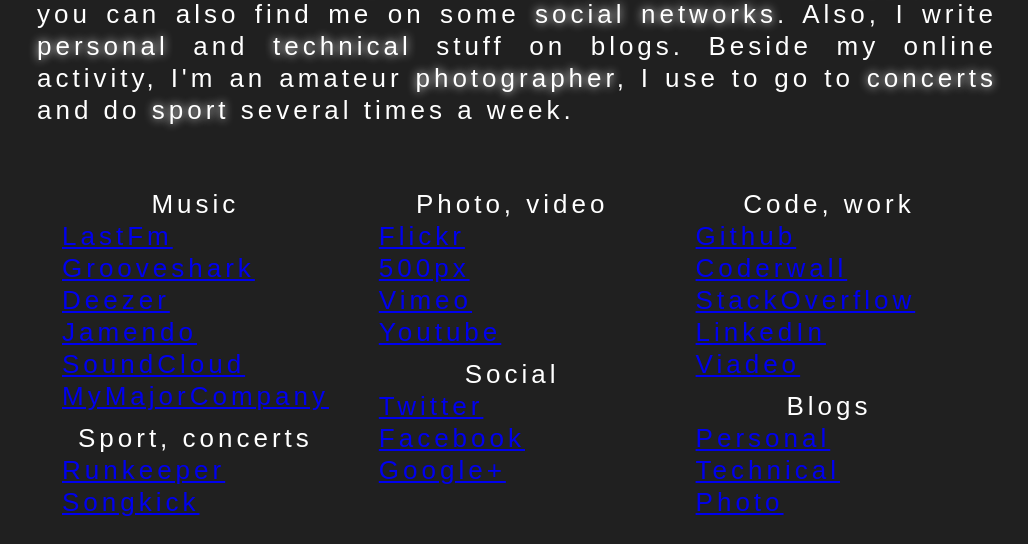
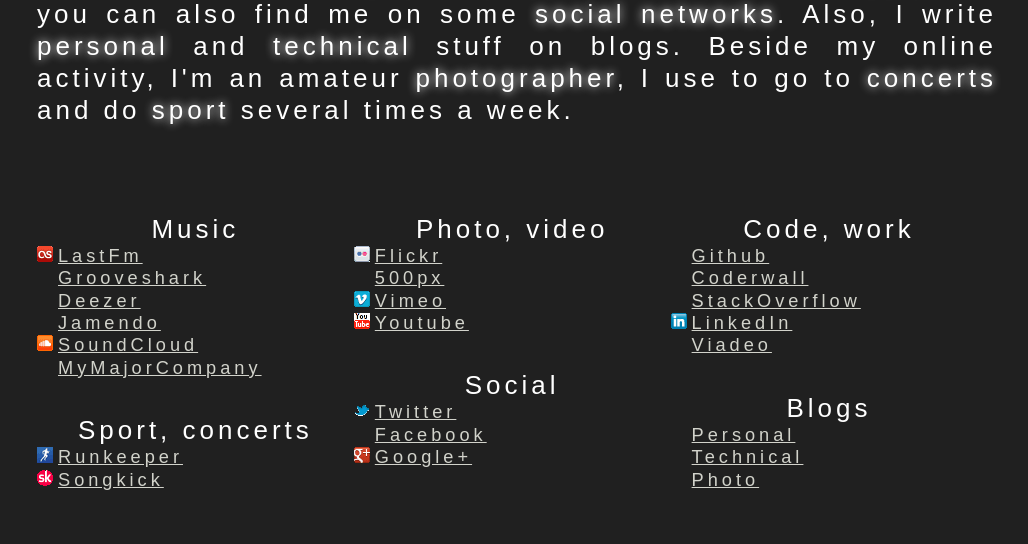
Before and after one commit to Baztoune/bastien-colmard.com, a PHP site: page / in a window 1280 px wide. Shown: the part 299-843 px from the top of the page, without its empty margins (123-1151 px from the left). After the commit the page ends 789 px from the top, so only its background shows below. Run offline with PHP 8.4, Linux system fonts and the light colour scheme; some web fonts are replaced.

Commit message:
Ajout favicon

```diff
--- a/css/global.css
+++ b/css/global.css
@@ -101,9 +101,54 @@
 }
 .knowMore li a{
 	display:block;
-	padding-left:25px;
+	color: #D2D3CB;
+	font-size:0.7em;
 }
 .list-title{
 	text-align:center;
-	margin-top:10px;
+	margin-top:35px;
 }
+.ico{
+	display:inline-block;
+	width:16px;
+	height:16px;
+	background-image: url("../img/favicons.png");
+	background-repeat:no-repeat;
+	margin-right:5px;
+}
+.ico-twitter{
+	background-position:0px -16px;
+}
+.ico-songkick{
+	background-position:0px -32px;
+}
+.ico-googleplus{
+	background-position:0px -48px;
+}
+.ico-runkeeper{
+	background-position:0px -64px;
+}
+.ico-youtube{
+	background-position:0px -80px;
+}
+.ico-vimeo{
+	background-position:0px -96px;
+}
+.ico-gmail{
+	background-position:0px -112px;
+}
+.ico-soundcloud{
+	background-position:0px -128px;
+}
+.ico-skype{
+	background-position:0px -144px;
+}
+.ico-lastfm{
+	background-position:0px -160px;
+}
+.ico-linkedin{
+	background-position:0px -176px;
+}
+.ico-flickr{
+	background-position:0px -192px;
+}
--- a/index.html
+++ b/index.html
@@ -48,38 +48,38 @@
 		<section>
 			<ul class="knowMore unstyled">
 				<li class="list-title">Music</li>
-				<li><a href="#">LastFm</a></li>
-				<li><a href="#">Grooveshark</a></li>
-				<li><a href="#">Deezer</a></li>
-				<li><a href="#">Jamendo</a></li>
-				<li><a href="#">SoundCloud</a></li>
-				<li><a href="#">MyMajorCompany</a></li>
+				<li><a href="#"><span class="ico ico-lastfm"></span>LastFm</a></li>
+				<li><a href="#"><span class="ico ico-grooveshark"></span>Grooveshark</a></li>
+				<li><a href="#"><span class="ico ico-deezer"></span>Deezer</a></li>
+				<li><a href="#"><span class="ico ico-jamendo"></span>Jamendo</a></li>
+				<li><a href="#"><span class="ico ico-soundcloud"></span>SoundCloud</a></li>
+				<li><a href="#"><span class="ico ico-mmc"></span>MyMajorCompany</a></li>
 				<li class="list-title">Sport, concerts</li>
-				<li><a href="#">Runkeeper</a></li>
-				<li><a href="#">Songkick</a></li>
+				<li><a href="#"><span class="ico ico-runkeeper"></span>Runkeeper</a></li>
+				<li><a href="#"><span class="ico ico-songkick"></span>Songkick</a></li>
 			</ul>
 			<ul class="knowMore unstyled">
 				<li class="list-title">Photo, video</li>
-				<li><a href="#">Flickr</a></li>
-				<li><a href="#">500px</a></li>
-				<li><a href="#">Vimeo</a></li>
-				<li><a href="#">Youtube</a></li>
+				<li><a href="#"><span class="ico ico-flickr"></span>Flickr</a></li>
+				<li><a href="#"><span class="ico ico-500px"></span>500px</a></li>
+				<li><a href="#"><span class="ico ico-vimeo"></span>Vimeo</a></li>
+				<li><a href="#"><span class="ico ico-youtube"></span>Youtube</a></li>
 				<li class="list-title">Social</li>
-				<li><a href="#">Twitter</a></li>
-				<li><a href="#">Facebook</a></li>
-				<li><a href="#">Google+</a></li>
+				<li><a href="#"><span class="ico ico-twitter"></span>Twitter</a></li>
+				<li><a href="#"><span class="ico ico-facebook"></span>Facebook</a></li>
+				<li><a href="#"><span class="ico ico-googleplus"></span>Google+</a></li>
 			</ul>
 			<ul class="knowMore unstyled">
 				<li class="list-title">Code, work</li>
-				<li><a href="#">Github</a></li>
-				<li><a href="http://coderwall.com/Baztoune">Coderwall</a></li>
-				<li><a href="#">StackOverflow</a></li>
-				<li><a href="#">LinkedIn</a></li>
-				<li><a href="#">Viadeo</a></li>
+				<li><a href="#"><span class="ico ico-github"></span>Github</a></li>
+				<li><a href="http://coderwall.com/Baztoune"><span class="ico ico-coderwall"></span>Coderwall</a></li>
+				<li><a href="#"><span class="ico ico-stackoverflow"></span>StackOverflow</a></li>
+				<li><a href="#"><span class="ico ico-linkedin"></span>LinkedIn</a></li>
+				<li><a href="#"><span class="ico ico-viqdeo"></span>Viadeo</a></li>
 				<li class="list-title">Blogs</li>
-				<li><a href="#">Personal</a></li>
-				<li><a href="#">Technical</a></li>
-				<li><a href="#">Photo</a></li>
+				<li><a href="#"><span class="ico ico-persoblog"></span>Personal</a></li>
+				<li><a href="#"><span class="ico ico-techblog"></span>Technical</a></li>
+				<li><a href="#"><span class="ico ico-photoblog"></span>Photo</a></li>
 			</ul>
 		</section>
 
```
Also changed, not shown: img/favicons.png (added), 1 other file.
